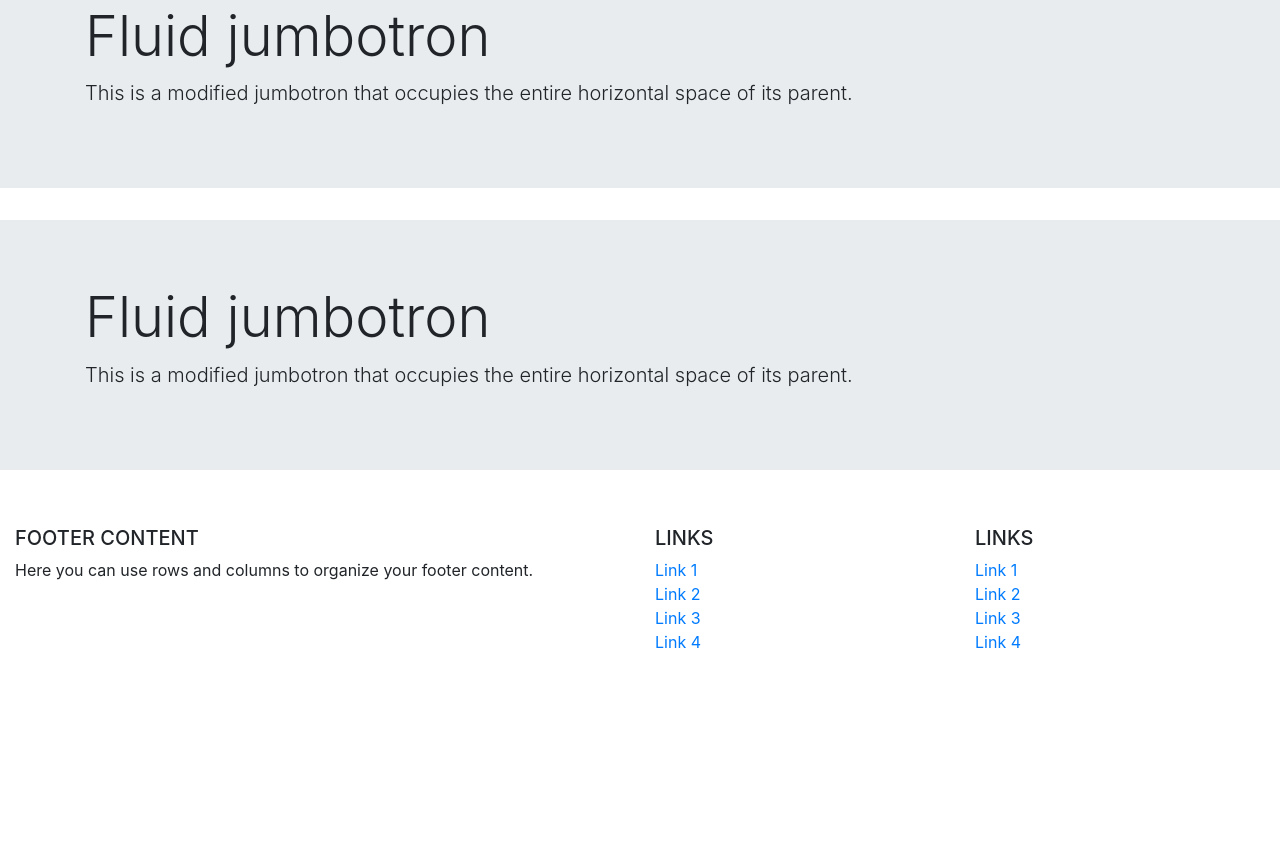
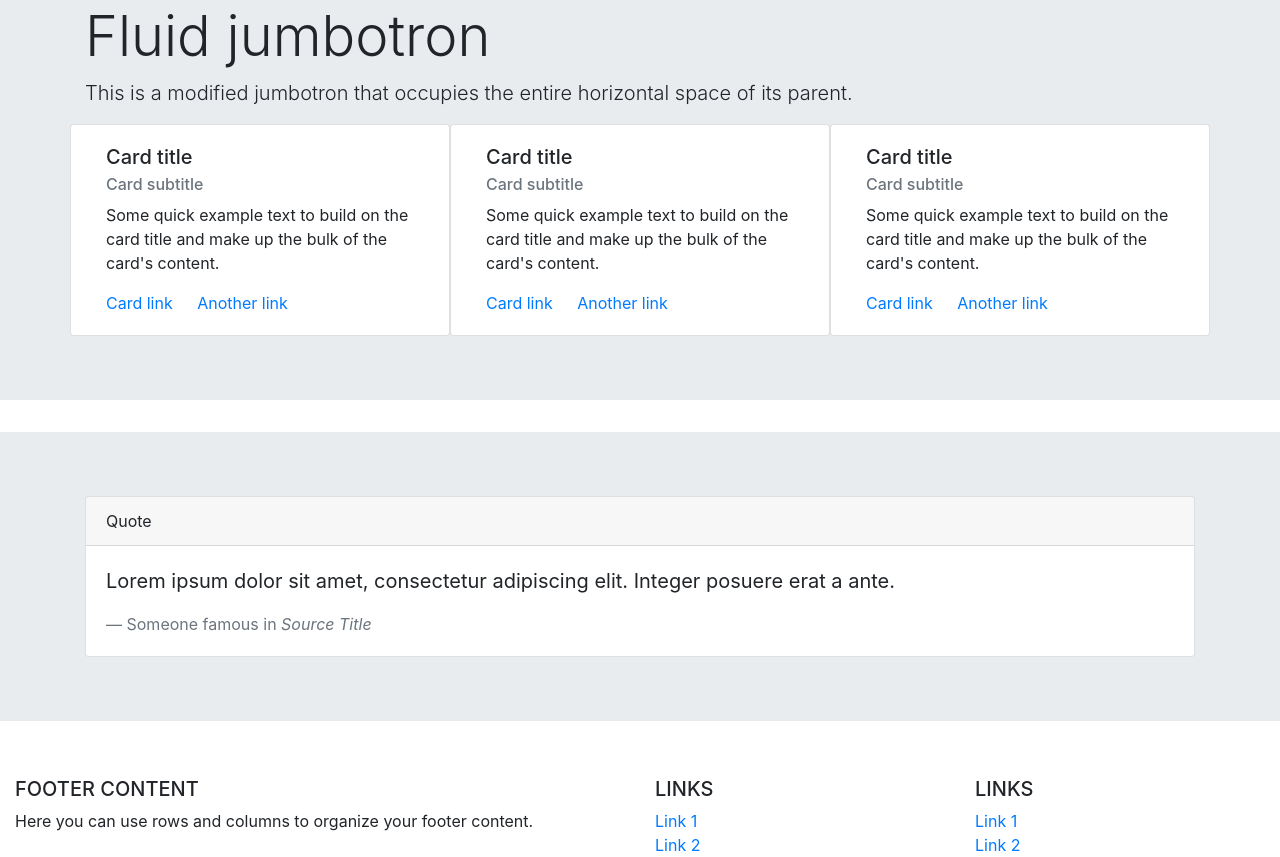
Before and after one commit to ablades/open-collab, a plain HTML site: page index.html in a window 1280 px wide. Shown: the part 398-1255 px from the top of the page. Before the commit the page ends 1068 px from the top, so only its background shows below. Drawn offline with nearby package versions, Linux system fonts and the light colour scheme.

Commit message:
add repo page

```diff
--- a/index.html
+++ b/index.html
@@ -53,13 +53,52 @@
         <div class="container">
             <h1 class="display-4">Fluid jumbotron</h1>
             <p class="lead">This is a modified jumbotron that occupies the entire horizontal space of its parent.</p>
+
+            <div class="row">
+                        <div class="card col" style="width: 18rem;">
+                                <div class="card-body">
+                                  <h5 class="card-title">Card title</h5>
+                                  <h6 class="card-subtitle mb-2 text-muted">Card subtitle</h6>
+                                  <p class="card-text">Some quick example text to build on the card title and make up the bulk of the card's content.</p>
+                                  <a href="#" class="card-link">Card link</a>
+                                  <a href="#" class="card-link">Another link</a>
+                                </div>
+                              </div>
+                              <div class="card col" style="width: 18rem;">
+                                    <div class="card-body">
+                                      <h5 class="card-title">Card title</h5>
+                                      <h6 class="card-subtitle mb-2 text-muted">Card subtitle</h6>
+                                      <p class="card-text">Some quick example text to build on the card title and make up the bulk of the card's content.</p>
+                                      <a href="#" class="card-link">Card link</a>
+                                      <a href="#" class="card-link">Another link</a>
+                                    </div>
+                                  </div>
+                                  <div class="card col" style="width: 18rem;">
+                                        <div class="card-body">
+                                          <h5 class="card-title">Card title</h5>
+                                          <h6 class="card-subtitle mb-2 text-muted">Card subtitle</h6>
+                                          <p class="card-text">Some quick example text to build on the card title and make up the bulk of the card's content.</p>
+                                          <a href="#" class="card-link">Card link</a>
+                                          <a href="#" class="card-link">Another link</a>
+                                        </div>
+                                      </div>
+            </div>
         </div>
         </div>
 
         <div class="jumbotron jumbotron-fluid">
                 <div class="container">
-                    <h1 class="display-4">Fluid jumbotron</h1>
-                    <p class="lead">This is a modified jumbotron that occupies the entire horizontal space of its parent.</p>
+                        <div class="card">
+                                <div class="card-header">
+                                  Quote
+                                </div>
+                                <div class="card-body">
+                                  <blockquote class="blockquote mb-0">
+                                    <p>Lorem ipsum dolor sit amet, consectetur adipiscing elit. Integer posuere erat a ante.</p>
+                                    <footer class="blockquote-footer">Someone famous in <cite title="Source Title">Source Title</cite></footer>
+                                  </blockquote>
+                                </div>
+                              </div>
                 </div>
                 </div>
 
```
Also changed, not shown: repopage.html (added, +45 -0 lines).
